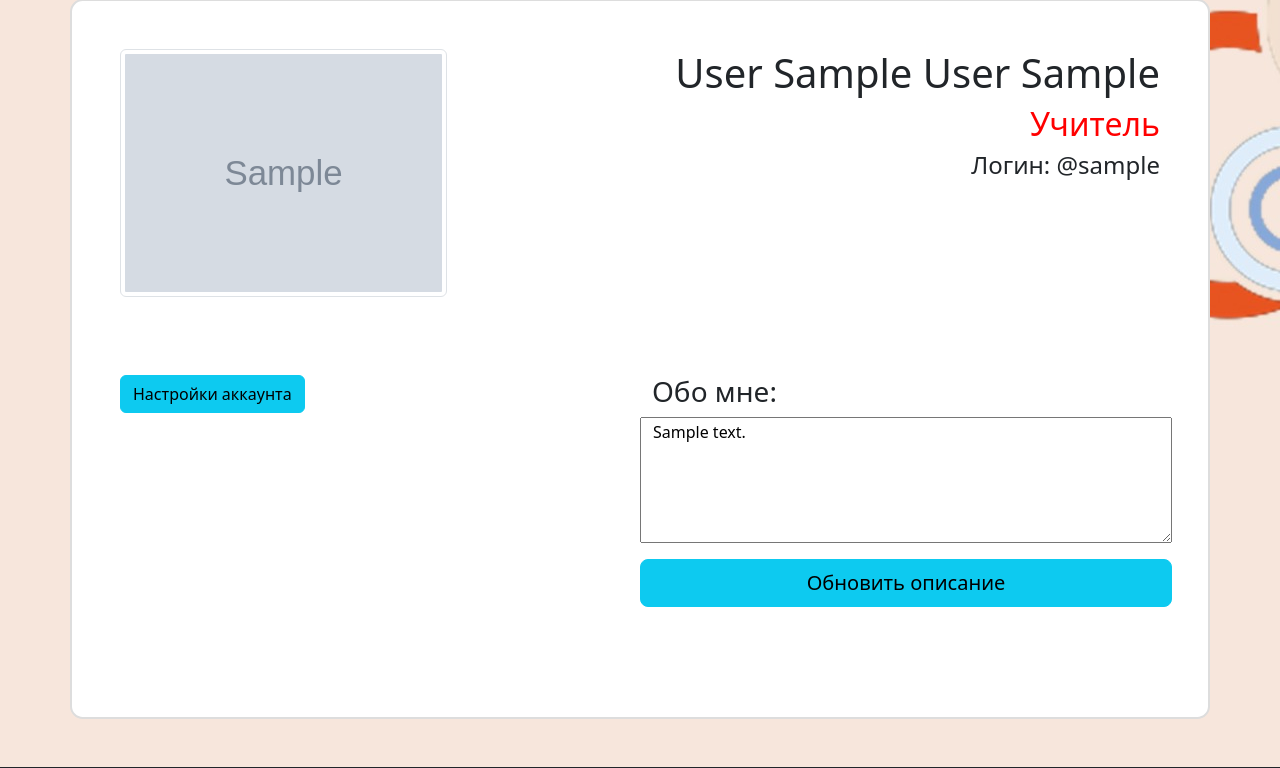
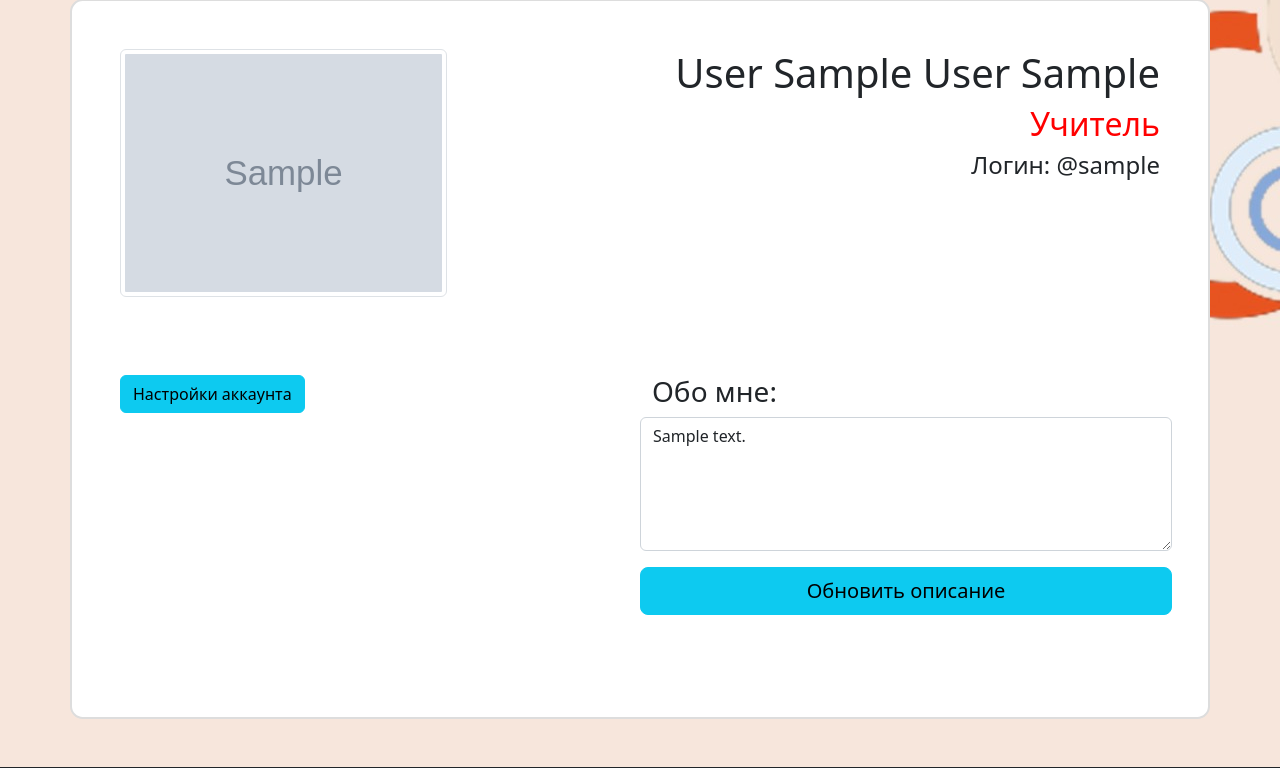
Before and after one commit to Shadow318193/ProtoNetwork, a Flask app: a page that uses templates/user.html in a window 1280 px wide. Shown: the part 121-889 px from the top of the page. Run offline with Flask 2, Linux system fonts and the light colour scheme; a user stored in the database is signed in; tables that the repository leaves empty hold one stand-in row (values such as "Sample post"); grey boxes marked "Sample" are stand-in pictures.

Commit message:
Updated user.

```diff
--- a/templates/user.html
+++ b/templates/user.html
@@ -33,7 +33,7 @@
                 <h3>Обо мне:</h3>
                 <form method="post">
                     <div class="row pb-3">
-                        <textarea rows="5" placeholder="Напиши о себе" id="about_input" name="about_input">{{ user.about }}</textarea>
+                        <textarea class="form-control" rows="5" placeholder="Напиши о себе" id="about_input" name="about_input">{{ user.about }}</textarea>
                     </div>
                     <div class="row">
                         <button type="submit" class="btn btn-info btn-lg" id="about_button" name="about_button">Обновить описание</button>
```
